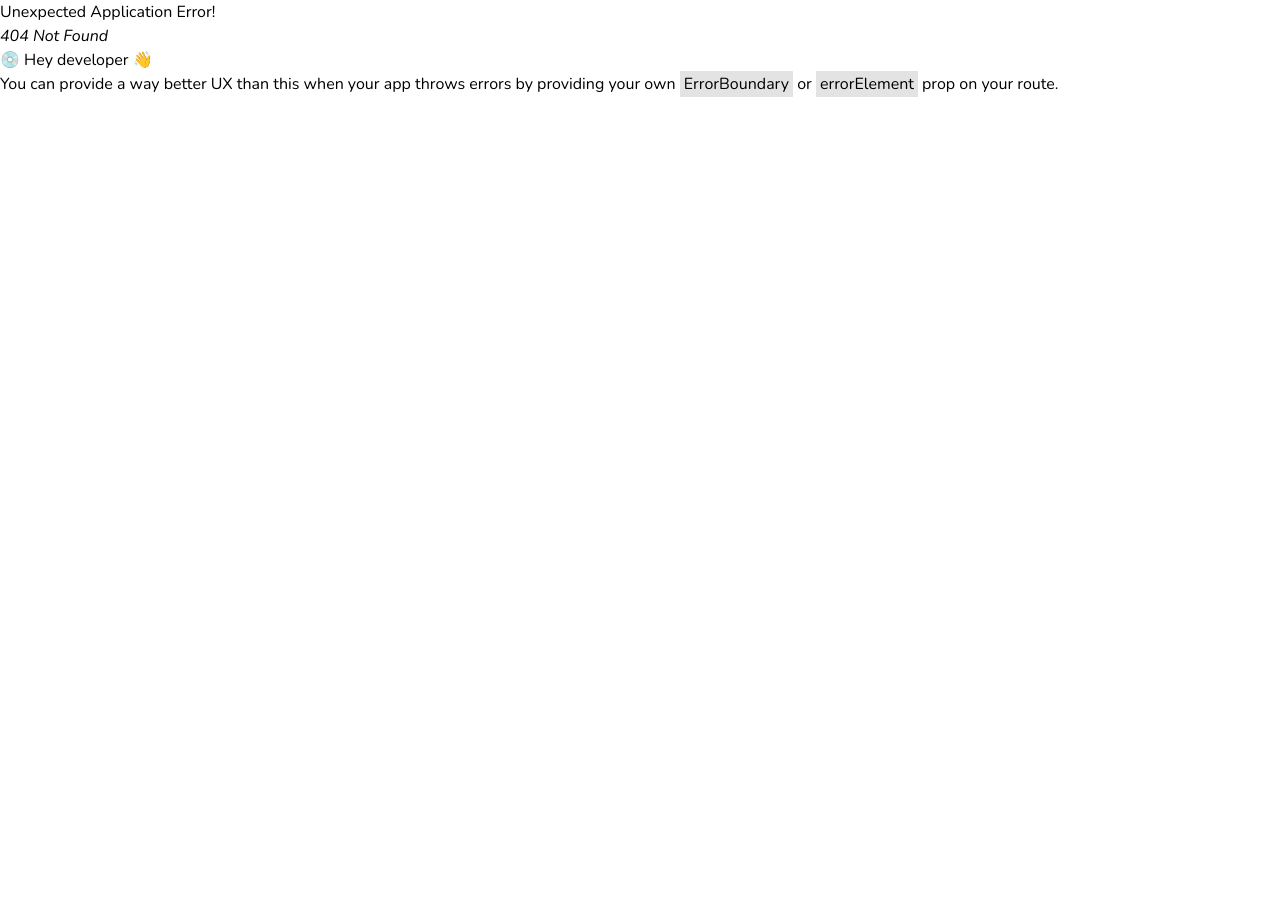
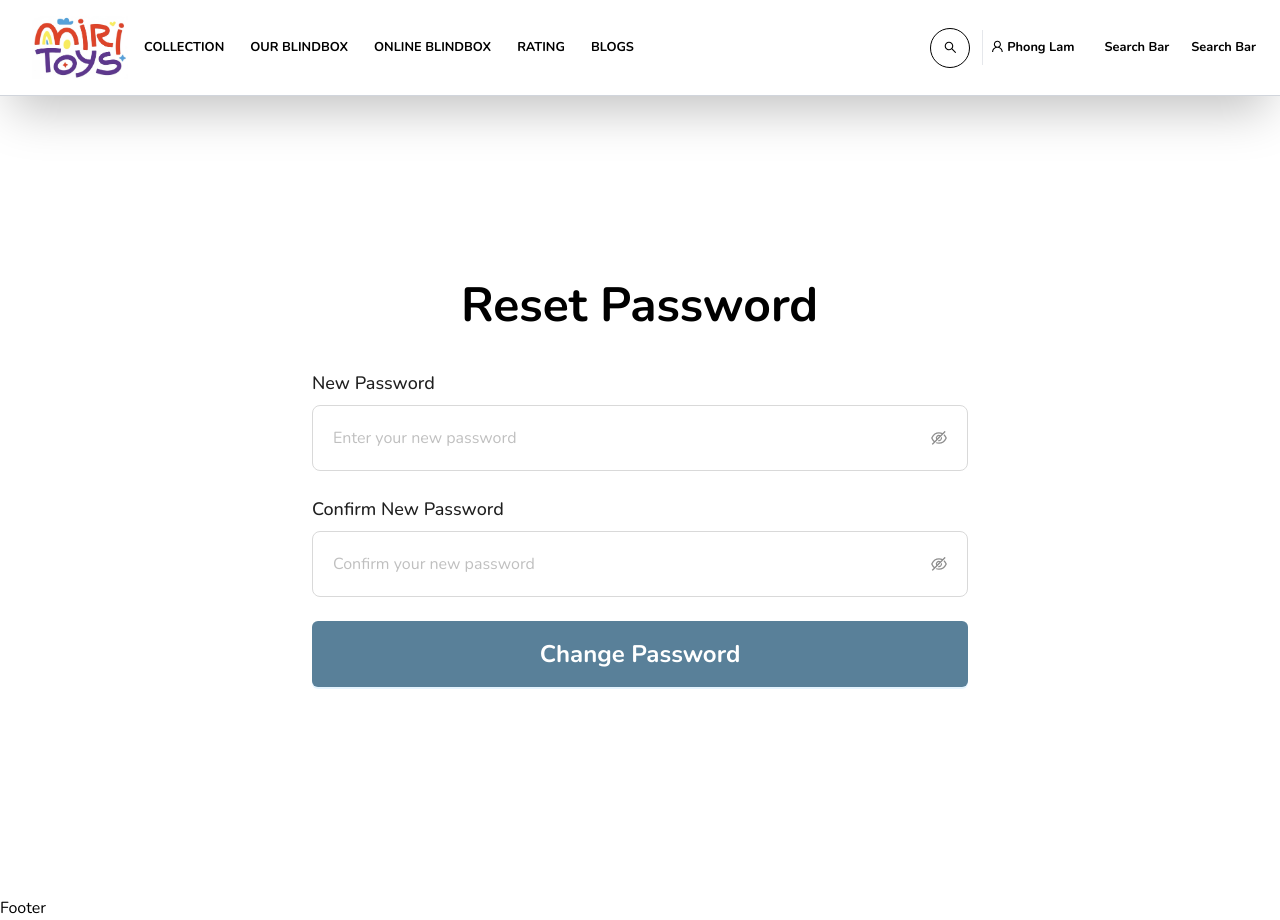
Before and after one commit to phglamm/mysteryminis-fe, a React (Vite) app: page /reset-password in a window 1280 px wide. Before the commit this address had no page. Before the commit the page ends 800 px from the top, so only its background shows below. Built offline with nearby package versions, Linux system fonts and the light colour scheme.

Commit message:
complete ResetPasswordPage

```diff
--- a/src/App.jsx
+++ b/src/App.jsx
@@ -13,6 +13,7 @@ import ManageUser from "./pages/AdminPages/ManageUser/ManageUser";
 import ManageRole from "./pages/AdminPages/ManageRole/ManageRole";
 import AdminLayout from "./layouts/AdminLayout/AdminLayout";
 import RegisterPage from "./pages/UserPages/RegisterPage/RegisterPage";
+import ResetPasswordPage from "./pages/UserPages/ResetPasswordPage/ResetPasswordPage";
 
 function App() {
   const router = createBrowserRouter([
@@ -31,6 +32,10 @@ function App() {
         {
           path: route.register,
           element: <RegisterPage />,
+        },
+        {
+          path: route.resetPassword,
+          element: <ResetPasswordPage />,
         },
       ],
     },
--- /dev/null
+++ b/src/pages/UserPages/ResetPasswordPage/ResetPasswordPage.jsx
@@ -0,0 +1,98 @@
+import React from "react";
+import { motion } from "framer-motion";
+import BlurText from "../../../components/BlurText/BlurText";
+import { Button, Form, Input } from "antd";
+import { useForm } from "antd/es/form/Form";
+import { Link } from "react-router-dom";
+
+export default function ResetPasswordPage() {
+  const [form] = useForm();
+  const handleSend = (value) => {
+    console.log(value);
+  };
+  return (
+    <div className="flex items-center justify-center min-h-screen mt-24">
+      <motion.div
+        initial={{ opacity: 0, y: -50 }}
+        animate={{ opacity: 1, y: 0 }}
+        transition={{ duration: 3 }}
+        className=" p-8 rounded-2xl w-180"
+      >
+        <BlurText
+          text="Reset Password"
+          delay={150}
+          animateBy="words"
+          direction="top"
+          className="text-5xl text-center mb-10 font-bold"
+        />
+
+        <Form
+          form={form}
+          name="login"
+          onFinish={handleSend}
+          layout="vertical"
+          requiredMark={false}
+        >
+          <Form.Item
+            label={<span className="text-lg font-medium">New Password</span>}
+            name="newPassword"
+            rules={[
+              { required: true, message: "Please input your new password!" },
+              {
+                pattern: /^(?=.*[A-Z])(?=.*[a-z]).{8,}$/,
+                message:
+                  "Password must be at least 8 characters long and include at least 1 uppercase and 1 lowercase letter!",
+              },
+            ]}
+          >
+            <Input.Password
+              placeholder="Enter your new password"
+              size="large"
+              className="!p-5"
+            />
+          </Form.Item>
+
+          <Form.Item
+            label={
+              <span className="text-lg font-medium">Confirm New Password</span>
+            }
+            name="confirm_password"
+            dependencies={["newPassword"]}
+            hasFeedback
+            rules={[
+              {
+                required: true,
+                message: "Please confirm your password!",
+              },
+              ({ getFieldValue }) => ({
+                validator(_, value) {
+                  if (!value || getFieldValue("newPassword") === value) {
+                    return Promise.resolve();
+                  }
+                  return Promise.reject(new Error("Passwords do not match!"));
+                },
+              }),
+            ]}
+          >
+            <Input.Password
+              placeholder="Confirm your new password"
+              size="large"
+              className="!p-5"
+            />
+          </Form.Item>
+
+          <Form.Item className="!mt-3">
+            <Button
+              type="primary"
+              htmlType="submit"
+              className="w-full !bg-[#598099] !text-[#ffffff] !text-2xl !p-8 !font-bold"
+              onClick={() => form.submit()}
+            >
+              Change Password
+            </Button>
+          </Form.Item>
+        </Form>
+      </motion.div>
+    </div>
+  );
+}
--- a/src/routes/index.jsx
+++ b/src/routes/index.jsx
@@ -2,6 +2,7 @@ export const route = {
   home: "/",
   login: "/login",
   register: "/register",
+  resetPassword: "/reset-password",
 
   userManagement: "/userManagement",
   roleManagement: "/roleManagement",
```
Also changed, not shown: src/pages/UserPages/ResetPasswordPage/ResetPasswordPage.scss (added).
